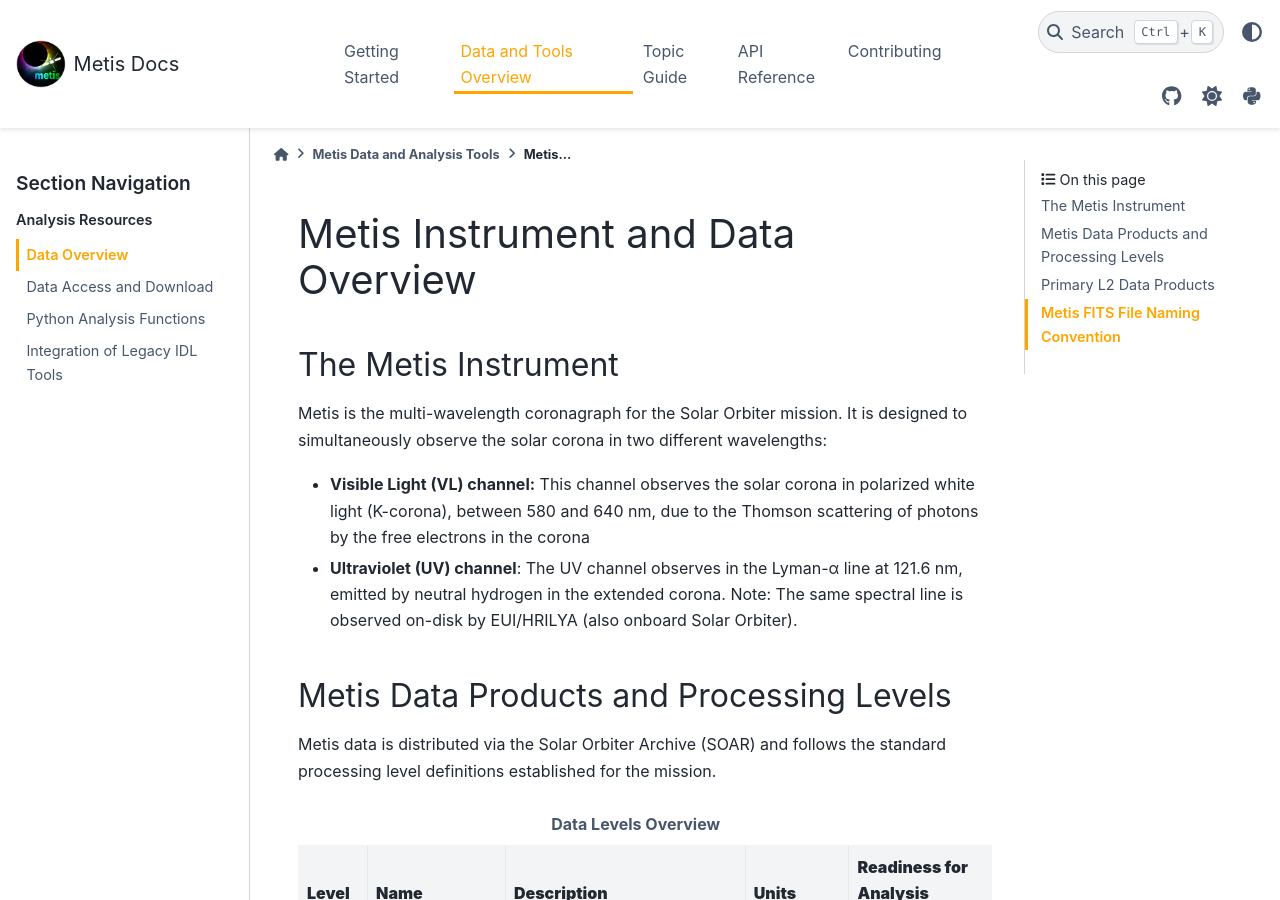
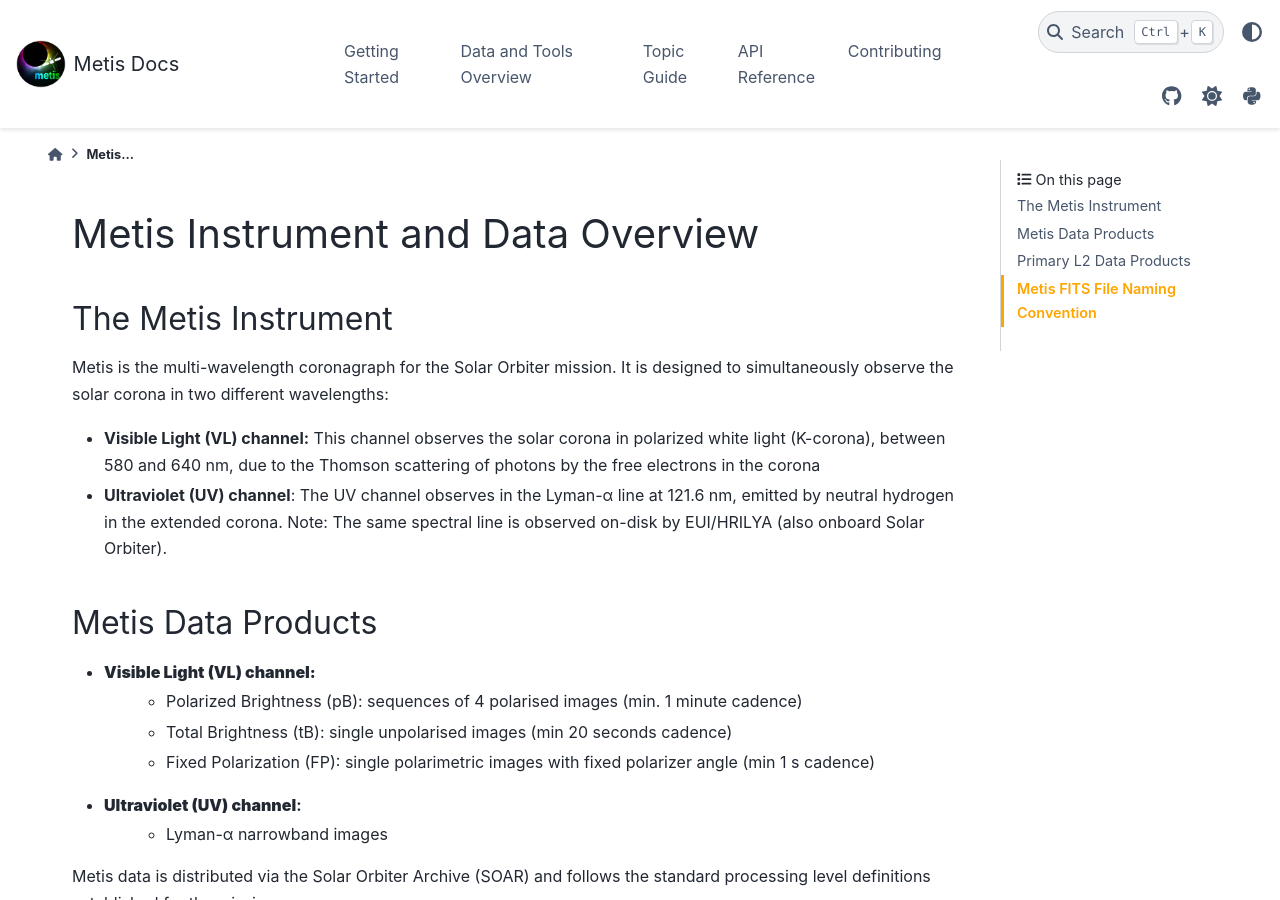
Before and after one commit to gjerse/metis-docs, a Sphinx documentation site: the page built from source/data_overview/data_overview.rst, in a window 1280 px wide and 900 px high. Built offline with Sphinx 7.4.7 and the PyData theme 0.15.4, drawn with Linux system fonts in a browser that asks for light colours; pages that are not in the unit, such as notebooks, are missing from menus; some of the changed text lies outside the part shown.

Commit message:
added files

```diff
--- a/source/data_overview/data_overview.rst
+++ b/source/data_overview/data_overview.rst
@@ -12,8 +12,17 @@ It is designed to simultaneously observe the solar corona in two different wavel
 * **Ultraviolet (UV) channel**: The UV channel observes in the Lyman-α line at 121.6 nm, emitted by neutral hydrogen in the extended corona. Note: The same spectral line is observed on-disk by EUI/HRILYA (also onboard Solar Orbiter).
 
 
-Metis Data Products and Processing Levels
------------------------------------------
+Metis Data Products
+-------------------
+
+* **Visible Light (VL) channel:**
+   * Polarized Brightness (pB): sequences of 4 polarised images (min. 1 minute cadence)
+   * Total Brightness (tB): single unpolarised images (min 20 seconds cadence)
+   * Fixed Polarization (FP): single polarimetric images with fixed polarizer angle (min 1 s cadence)
+
+
+* **Ultraviolet (UV) channel**:
+   * Lyman-α narrowband images
 
 Metis data is distributed via the Solar Orbiter Archive (SOAR) and follows the standard processing level definitions established for the mission.
 
--- a/source/data_overview/index.rst
+++ b/source/data_overview/index.rst
@@ -1,16 +1,7 @@
 Metis Data and Analysis Tools
 =============================
 
-This section serves as your central resource for understanding the access, structure, and analysis of Solar Orbiter Metis data. Here you will find procedures for downloading data, overviews of the **Python analysis toolkit**, and guidance on **IDL integration**.
-
-.. toctree::
-   :maxdepth: 2
-   :caption: Analysis Resources
-
-   Data Overview <data_overview>
-   Data Access and Download <data_access>
-   Python Analysis Functions <analysis_tools>
-   Integration of Legacy IDL Tools <idl_tools>
+This section serves as your central resource for understanding the access, structure and analysis of Solar Orbiter Metis data. Here you will find procedures for downloading data, overviews of the **Python analysis toolkit**, and guidance on **IDL integration**.
 
 
 
```
